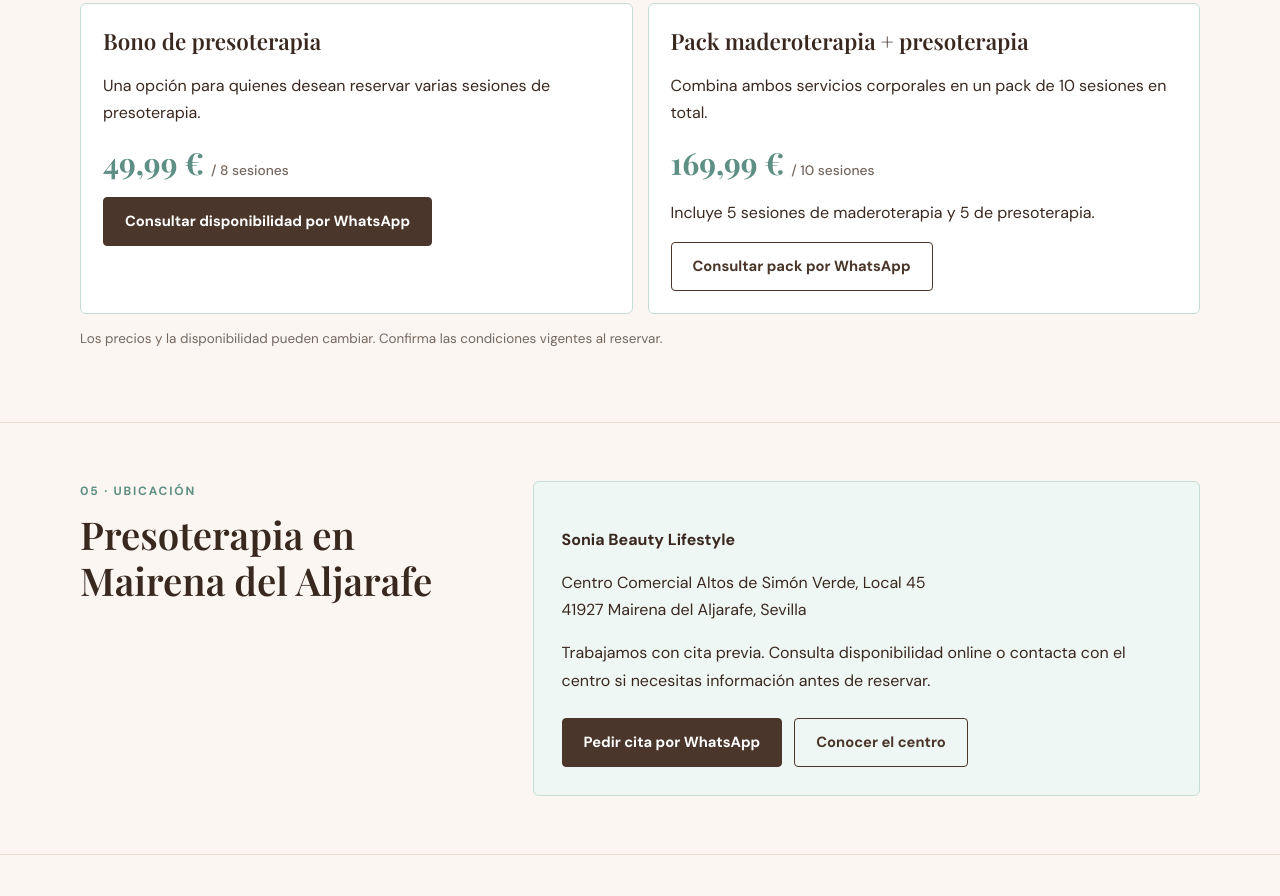
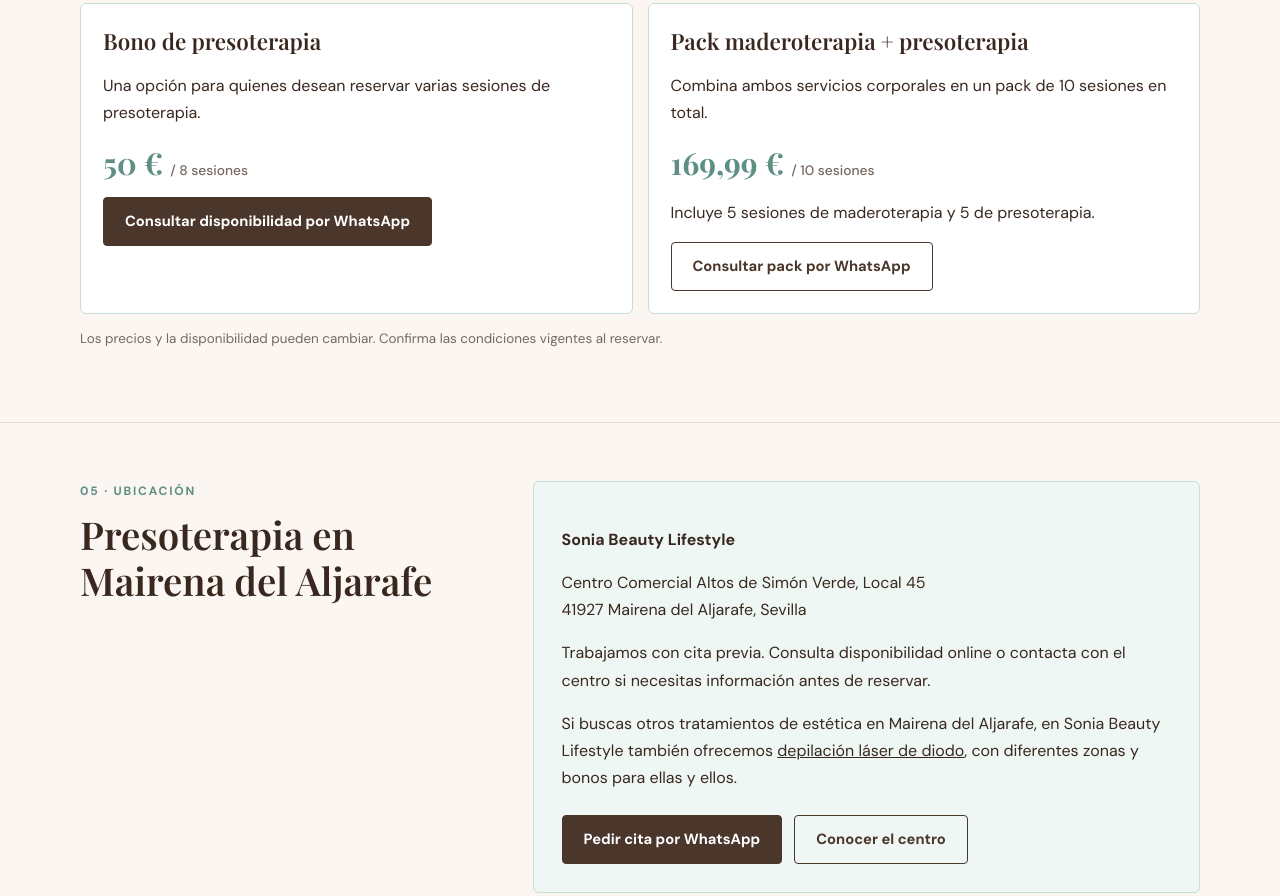
Before and after one commit to flavioycarmina/sonia-beauty-lifestyle, a plain HTML site: page presoterapia-mairena-del-aljarafe/index.html in a window 1280 px wide. Shown: the part 2377-3273 px from the top of the page. Drawn offline with nearby package versions, Linux system fonts and the light colour scheme.

Commit message:
Añadir enlace contextual a láser y unificar tarifa de presoterapia

```diff
--- a/presoterapia-mairena-del-aljarafe/index.html
+++ b/presoterapia-mairena-del-aljarafe/index.html
@@ -26,7 +26,7 @@
 {"@context":"https://schema.org","@graph":[
 {"@type":"WebSite","@id":"https://flavioycarmina.github.io/sonia-beauty-lifestyle/#website","url":"https://flavioycarmina.github.io/sonia-beauty-lifestyle/","name":"Sonia Beauty Lifestyle"},
 {"@type":"WebPage","@id":"https://flavioycarmina.github.io/sonia-beauty-lifestyle/presoterapia-mairena-del-aljarafe/#webpage","url":"https://flavioycarmina.github.io/sonia-beauty-lifestyle/presoterapia-mairena-del-aljarafe/","name":"Presoterapia en Mairena del Aljarafe | Sonia Beauty Lifestyle","description":"Presoterapia en Mairena del Aljarafe para el cuidado corporal. Sesiones para piernas, abdomen y brazos, bono de 8 sesiones y reserva en Sonia Beauty Lifestyle.","inLanguage":"es-ES","isPartOf":{"@id":"https://flavioycarmina.github.io/sonia-beauty-lifestyle/#website"},"breadcrumb":{"@id":"https://flavioycarmina.github.io/sonia-beauty-lifestyle/presoterapia-mairena-del-aljarafe/#breadcrumb"}},
-{"@type":"Service","@id":"https://flavioycarmina.github.io/sonia-beauty-lifestyle/presoterapia-mairena-del-aljarafe/#service","name":"Presoterapia","serviceType":"Presoterapia corporal","description":"Servicio de presoterapia para piernas, abdomen y brazos en Sonia Beauty Lifestyle.","areaServed":{"@type":"City","name":"Mairena del Aljarafe"},"provider":{"@type":"BeautySalon","@id":"https://flavioycarmina.github.io/sonia-beauty-lifestyle/#business","name":"Sonia Beauty Lifestyle","alternateName":"Sonia Life","url":"https://flavioycarmina.github.io/sonia-beauty-lifestyle/","telephone":"+34 675 590 994","address":{"@type":"PostalAddress","streetAddress":"Centro Comercial Altos de Simón Verde, Local 45, Ctra. San Juan Palomares, km 5","addressLocality":"Mairena del Aljarafe","postalCode":"41927","addressRegion":"Sevilla","addressCountry":"ES"}},"offers":[{"@type":"Offer","name":"Bono de 8 sesiones de presoterapia","price":"49.99","priceCurrency":"EUR","url":"https://flavioycarmina.github.io/sonia-beauty-lifestyle/presoterapia-mairena-del-aljarafe/"},{"@type":"Offer","name":"Pack de 5 sesiones de maderoterapia y 5 de presoterapia","price":"169.99","priceCurrency":"EUR","url":"https://flavioycarmina.github.io/sonia-beauty-lifestyle/presoterapia-mairena-del-aljarafe/"}]},
+{"@type":"Service","@id":"https://flavioycarmina.github.io/sonia-beauty-lifestyle/presoterapia-mairena-del-aljarafe/#service","name":"Presoterapia","serviceType":"Presoterapia corporal","description":"Servicio de presoterapia para piernas, abdomen y brazos en Sonia Beauty Lifestyle.","areaServed":{"@type":"City","name":"Mairena del Aljarafe"},"provider":{"@type":"BeautySalon","@id":"https://flavioycarmina.github.io/sonia-beauty-lifestyle/#business","name":"Sonia Beauty Lifestyle","alternateName":"Sonia Life","url":"https://flavioycarmina.github.io/sonia-beauty-lifestyle/","telephone":"+34 675 590 994","address":{"@type":"PostalAddress","streetAddress":"Centro Comercial Altos de Simón Verde, Local 45, Ctra. San Juan Palomares, km 5","addressLocality":"Mairena del Aljarafe","postalCode":"41927","addressRegion":"Sevilla","addressCountry":"ES"}},"offers":[{"@type":"Offer","name":"Bono de 8 sesiones de presoterapia","price":"50.00","priceCurrency":"EUR","url":"https://flavioycarmina.github.io/sonia-beauty-lifestyle/presoterapia-mairena-del-aljarafe/"},{"@type":"Offer","name":"Pack de 5 sesiones de maderoterapia y 5 de presoterapia","price":"169.99","priceCurrency":"EUR","url":"https://flavioycarmina.github.io/sonia-beauty-lifestyle/presoterapia-mairena-del-aljarafe/"}]},
 {"@type":"BreadcrumbList","@id":"https://flavioycarmina.github.io/sonia-beauty-lifestyle/presoterapia-mairena-del-aljarafe/#breadcrumb","itemListElement":[{"@type":"ListItem","position":1,"name":"Inicio","item":"https://flavioycarmina.github.io/sonia-beauty-lifestyle/"},{"@type":"ListItem","position":2,"name":"Presoterapia en Mairena del Aljarafe","item":"https://flavioycarmina.github.io/sonia-beauty-lifestyle/presoterapia-mairena-del-aljarafe/"}]},
 {"@type":"FAQPage","@id":"https://flavioycarmina.github.io/sonia-beauty-lifestyle/presoterapia-mairena-del-aljarafe/#faq","mainEntity":[{"@type":"Question","name":"¿Qué es la presoterapia?","acceptedAnswer":{"@type":"Answer","text":"Es un tratamiento corporal que utiliza presión controlada mediante un sistema de compresión para trabajar diferentes zonas del cuerpo."}},{"@type":"Question","name":"¿En qué zonas puedo realizar la presoterapia?","acceptedAnswer":{"@type":"Answer","text":"En Sonia Beauty Lifestyle ofrecemos presoterapia para piernas, abdomen y brazos."}},{"@type":"Question","name":"¿Cuántas sesiones puedo reservar?","acceptedAnswer":{"@type":"Answer","text":"Sonia Beauty Lifestyle dispone de un bono de 8 sesiones. Consulta disponibilidad y condiciones vigentes al reservar."}},{"@type":"Question","name":"¿Puedo combinar presoterapia y maderoterapia?","acceptedAnswer":{"@type":"Answer","text":"Existe un pack de 5 sesiones de maderoterapia y 5 sesiones de presoterapia, con 10 sesiones en total."}},{"@type":"Question","name":"¿Dónde está Sonia Beauty Lifestyle?","acceptedAnswer":{"@type":"Answer","text":"En el Centro Comercial Altos de Simón Verde, Local 45, en Mairena del Aljarafe, Sevilla."}}]}
 ]}
@@ -40,8 +40,8 @@
 <section class="section"><div class="wrap section-grid"><div><div class="eyebrow">01 · El tratamiento</div><h2>Presoterapia para el cuidado y bienestar corporal</h2></div><div><p>La presoterapia es un tratamiento corporal que utiliza un equipo de compresión neumática para aplicar presión controlada mediante prendas o accesorios específicos. En Sonia Beauty Lifestyle puedes consultar las zonas disponibles y las características de cada sesión antes de reservar.</p><p>En Sonia Beauty Lifestyle ofrecemos este servicio en un entorno de estética y cuidado personal. Antes de reservar, puedes consultar con el centro las opciones disponibles y resolver tus dudas sobre la sesión.</p><p>Si buscas presoterapia en Mairena del Aljarafe, aquí encontrarás información sobre las zonas disponibles, el bono de sesiones y cómo reservar tu cita.</p></div></div></section>
 <section class="section"><div class="wrap section-grid"><div><div class="eyebrow">02 · Zonas disponibles</div><h2>¿En qué zonas se puede realizar?</h2><p class="muted">Consulta qué zona quieres trabajar al reservar tu sesión.</p></div><div><p>El servicio de presoterapia está disponible para distintas zonas corporales:</p><div class="zones"><div class="zone"><strong>Piernas</strong><span>Una de las zonas habituales para realizar sesiones de presoterapia.</span></div><div class="zone"><strong>Abdomen</strong><span>El tratamiento también puede aplicarse en la zona abdominal.</span></div><div class="zone"><strong>Brazos</strong><span>Otra de las zonas disponibles para trabajar mediante presoterapia.</span></div></div><p>La zona o combinación de zonas se debe confirmar con el centro según el servicio contratado.</p></div></div></section>
 <section class="section"><div class="wrap section-grid"><div><div class="eyebrow">03 · Tu sesión</div><h2>¿Cómo es una sesión de presoterapia?</h2></div><div><p>Antes de comenzar, se tiene en cuenta la zona que deseas trabajar y el servicio que has reservado. La sesión se realiza mediante un sistema de presión controlada que permite trabajar la zona seleccionada de forma progresiva.</p><p>Si tienes dudas sobre el tratamiento, las zonas disponibles o qué opción encaja contigo, puedes consultarlo con Sonia Beauty Lifestyle antes de reservar.</p><div class="steps"><div class="step"><b>PASO 01</b><strong>Consulta</strong><p>Indica qué zona te interesa y resuelve tus dudas.</p></div><div class="step"><b>PASO 02</b><strong>Reserva</strong><p>Consulta la disponibilidad en WhatsApp.</p></div><div class="step"><b>PASO 03</b><strong>Sesión</strong><p>Acude al centro en la fecha y hora reservadas.</p></div></div></div></div></section>
-<section class="section"><div class="wrap"><div class="eyebrow">04 · Tarifas</div><h2>Bono de 8 sesiones de presoterapia</h2><p class="muted">Consulta las opciones disponibles antes de reservar.</p><div class="offers"><article class="offer"><h3>Bono de presoterapia</h3><p>Una opción para quienes desean reservar varias sesiones de presoterapia.</p><div class="price">49,99 € <small>/ 8 sesiones</small></div><a class="btn" href="https://wa.me/34675590994?text=Hola%2C%20Sonia%20Beauty%20Lifestyle.%20Me%20gustar%C3%ADa%20pedir%20una%20cita%20para%20presoterapia.%20%C2%BFPod%C3%A9is%20indicarme%20disponibilidad%20y%20opciones%3F%20Gracias." target="_blank" rel="noopener noreferrer">Consultar disponibilidad por WhatsApp</a></article><article class="offer"><h3>Pack maderoterapia + presoterapia</h3><p>Combina ambos servicios corporales en un pack de 10 sesiones en total.</p><div class="price">169,99 € <small>/ 10 sesiones</small></div><p>Incluye 5 sesiones de maderoterapia y 5 de presoterapia.</p><a class="btn secondary" href="https://wa.me/34675590994?text=Hola%2C%20Sonia%20Beauty%20Lifestyle.%20Me%20gustar%C3%ADa%20pedir%20una%20cita%20para%20presoterapia.%20%C2%BFPod%C3%A9is%20indicarme%20disponibilidad%20y%20opciones%3F%20Gracias." target="_blank" rel="noopener noreferrer">Consultar pack por WhatsApp</a></article></div><p class="note muted">Los precios y la disponibilidad pueden cambiar. Confirma las condiciones vigentes al reservar.</p></div></section>
-<section class="section"><div class="wrap section-grid"><div><div class="eyebrow">05 · Ubicación</div><h2>Presoterapia en Mairena del Aljarafe</h2></div><div class="local"><p><strong>Sonia Beauty Lifestyle</strong></p><p>Centro Comercial Altos de Simón Verde, Local 45<br>41927 Mairena del Aljarafe, Sevilla</p><p>Trabajamos con cita previa. Consulta disponibilidad online o contacta con el centro si necesitas información antes de reservar.</p><div class="actions"><a class="btn" href="https://wa.me/34675590994?text=Hola%2C%20Sonia%20Beauty%20Lifestyle.%20Me%20gustar%C3%ADa%20pedir%20una%20cita%20para%20presoterapia.%20%C2%BFPod%C3%A9is%20indicarme%20disponibilidad%20y%20opciones%3F%20Gracias." target="_blank" rel="noopener noreferrer">Pedir cita por WhatsApp</a><a class="btn secondary" href="../">Conocer el centro</a></div></div></div></section>
+<section class="section"><div class="wrap"><div class="eyebrow">04 · Tarifas</div><h2>Bono de 8 sesiones de presoterapia</h2><p class="muted">Consulta las opciones disponibles antes de reservar.</p><div class="offers"><article class="offer"><h3>Bono de presoterapia</h3><p>Una opción para quienes desean reservar varias sesiones de presoterapia.</p><div class="price">50 € <small>/ 8 sesiones</small></div><a class="btn" href="https://wa.me/34675590994?text=Hola%2C%20Sonia%20Beauty%20Lifestyle.%20Me%20gustar%C3%ADa%20pedir%20una%20cita%20para%20presoterapia.%20%C2%BFPod%C3%A9is%20indicarme%20disponibilidad%20y%20opciones%3F%20Gracias." target="_blank" rel="noopener noreferrer">Consultar disponibilidad por WhatsApp</a></article><article class="offer"><h3>Pack maderoterapia + presoterapia</h3><p>Combina ambos servicios corporales en un pack de 10 sesiones en total.</p><div class="price">169,99 € <small>/ 10 sesiones</small></div><p>Incluye 5 sesiones de maderoterapia y 5 de presoterapia.</p><a class="btn secondary" href="https://wa.me/34675590994?text=Hola%2C%20Sonia%20Beauty%20Lifestyle.%20Me%20gustar%C3%ADa%20pedir%20una%20cita%20para%20presoterapia.%20%C2%BFPod%C3%A9is%20indicarme%20disponibilidad%20y%20opciones%3F%20Gracias." target="_blank" rel="noopener noreferrer">Consultar pack por WhatsApp</a></article></div><p class="note muted">Los precios y la disponibilidad pueden cambiar. Confirma las condiciones vigentes al reservar.</p></div></section>
+<section class="section"><div class="wrap section-grid"><div><div class="eyebrow">05 · Ubicación</div><h2>Presoterapia en Mairena del Aljarafe</h2></div><div class="local"><p><strong>Sonia Beauty Lifestyle</strong></p><p>Centro Comercial Altos de Simón Verde, Local 45<br>41927 Mairena del Aljarafe, Sevilla</p><p>Trabajamos con cita previa. Consulta disponibilidad online o contacta con el centro si necesitas información antes de reservar.</p><p>Si buscas otros tratamientos de estética en Mairena del Aljarafe, en Sonia Beauty Lifestyle también ofrecemos <a href="../depilacion-laser-mairena-del-aljarafe/">depilación láser de diodo</a>, con diferentes zonas y bonos para ellas y ellos.</p><div class="actions"><a class="btn" href="https://wa.me/34675590994?text=Hola%2C%20Sonia%20Beauty%20Lifestyle.%20Me%20gustar%C3%ADa%20pedir%20una%20cita%20para%20presoterapia.%20%C2%BFPod%C3%A9is%20indicarme%20disponibilidad%20y%20opciones%3F%20Gracias." target="_blank" rel="noopener noreferrer">Pedir cita por WhatsApp</a><a class="btn secondary" href="../">Conocer el centro</a></div></div></div></section>
 <section class="section"><div class="wrap faq"><div class="eyebrow">06 · Resolvemos tus dudas</div><h2>Preguntas frecuentes sobre la presoterapia</h2><details><summary>¿Qué es la presoterapia?</summary><p>Es un tratamiento corporal que utiliza presión controlada mediante un sistema de compresión para trabajar diferentes zonas del cuerpo.</p></details><details><summary>¿En qué zonas puedo realizar la presoterapia?</summary><p>En Sonia Beauty Lifestyle ofrecemos presoterapia para piernas, abdomen y brazos. Confirma con el centro la zona o combinación disponible para tu reserva.</p></details><details><summary>¿Cuántas sesiones puedo reservar?</summary><p>Actualmente se ofrece un bono de 8 sesiones de presoterapia. Consulta disponibilidad y condiciones vigentes al reservar.</p></details><details><summary>¿Puedo combinar presoterapia y maderoterapia?</summary><p>Sí. Existe un pack de 5 sesiones de maderoterapia y 5 sesiones de presoterapia, con 10 sesiones en total.</p></details><details><summary>¿Dónde está Sonia Beauty Lifestyle?</summary><p>En el Centro Comercial Altos de Simón Verde, Local 45, en Mairena del Aljarafe, Sevilla.</p></details></div></section>
 <section class="final"><div class="wrap"><div class="eyebrow">Sonia Beauty Lifestyle</div><h2>¿Buscas presoterapia corporal en Mairena del Aljarafe?</h2><p>Consulta las opciones disponibles y reserva tu cita en nuestro centro de estética.</p><a class="btn" href="https://wa.me/34675590994?text=Hola%2C%20Sonia%20Beauty%20Lifestyle.%20Me%20gustar%C3%ADa%20pedir%20una%20cita%20para%20presoterapia.%20%C2%BFPod%C3%A9is%20indicarme%20disponibilidad%20y%20opciones%3F%20Gracias." target="_blank" rel="noopener noreferrer">Pedir cita por WhatsApp</a></div></section>
 </main><footer class="footer"><div class="wrap footer-inner"><span>© Sonia Beauty Lifestyle · Mairena del Aljarafe, Sevilla</span><span><a href="../">Inicio</a> · <a href="../depilacion-laser-mairena-del-aljarafe/">Depilación láser</a> · <a href="https://wa.me/34675590994?text=Hola%2C%20Sonia%20Beauty%20Lifestyle.%20Me%20gustar%C3%ADa%20pedir%20una%20cita%20para%20presoterapia.%20%C2%BFPod%C3%A9is%20indicarme%20disponibilidad%20y%20opciones%3F%20Gracias." target="_blank" rel="noopener noreferrer">WhatsApp</a></span></div><nav aria-label="Otros tratamientos" class="related-services"><strong>Otros tratamientos en Sonia Beauty Lifestyle</strong><a href="../depilacion-laser-mairena-del-aljarafe/">Depilación láser en Mairena del Aljarafe</a><a href="../maderoterapia-mairena-del-aljarafe/">Maderoterapia en Mairena del Aljarafe</a><a href="../">Centro de estética · Inicio</a></nav></footer>
```
